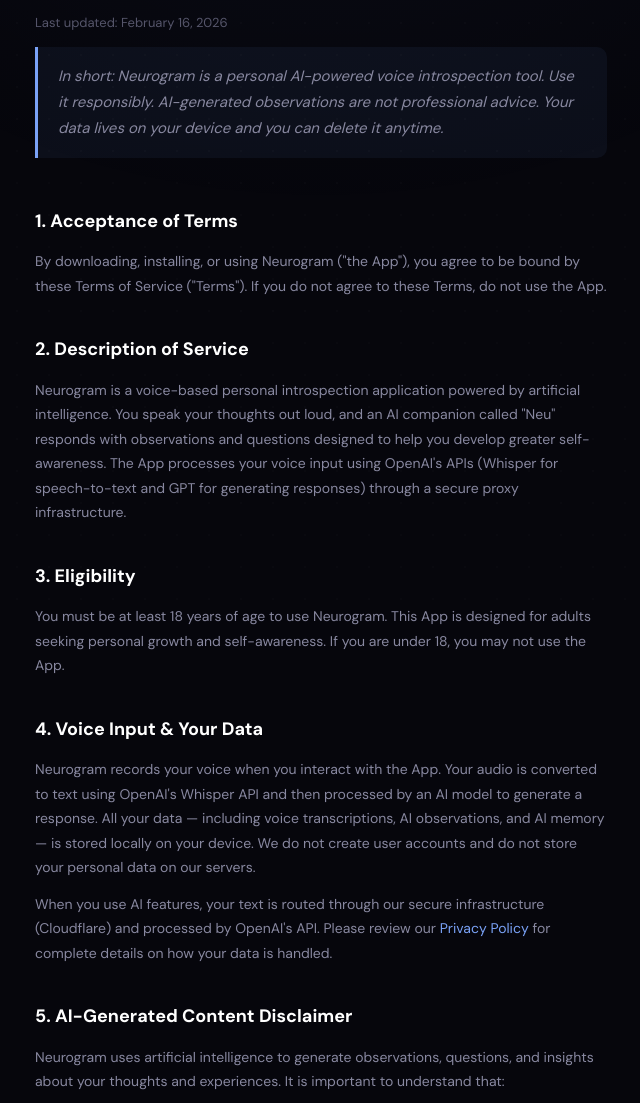
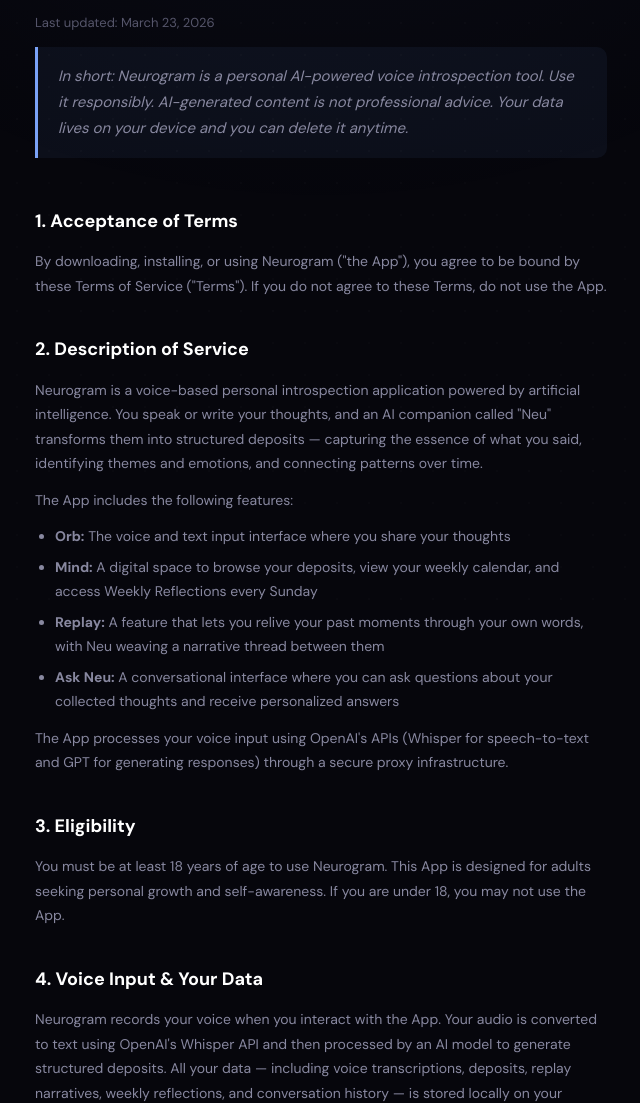
Before and after one commit to digitalCeiEh/neurogram-support, a plain HTML site: page terms-of-service.html in a window 1280 px wide. Shown: the part 185-1288 px from the top of the page, without its empty margins (319-959 px from the left). Drawn offline with Linux system fonts and the light colour scheme.

Commit message:
Update terms-of-service.html

```diff
--- a/terms-of-service.html
+++ b/terms-of-service.html
@@ -153,24 +153,32 @@
     </div>
 
     <h1>Terms of Service</h1>
-    <p class="last-updated">Last updated: February 16, 2026</p>
-    <p class="tldr">In short: Neurogram is a personal AI-powered voice introspection tool. Use it responsibly. AI-generated observations are not professional advice. Your data lives on your device and you can delete it anytime.</p>
+    <p class="last-updated">Last updated: March 23, 2026</p>
+    <p class="tldr">In short: Neurogram is a personal AI-powered voice introspection tool. Use it responsibly. AI-generated content is not professional advice. Your data lives on your device and you can delete it anytime.</p>
 
     <h2>1. Acceptance of Terms</h2>
     <p>By downloading, installing, or using Neurogram ("the App"), you agree to be bound by these Terms of Service ("Terms"). If you do not agree to these Terms, do not use the App.</p>
 
     <h2>2. Description of Service</h2>
-    <p>Neurogram is a voice-based personal introspection application powered by artificial intelligence. You speak your thoughts out loud, and an AI companion called "Neu" responds with observations and questions designed to help you develop greater self-awareness. The App processes your voice input using OpenAI's APIs (Whisper for speech-to-text and GPT for generating responses) through a secure proxy infrastructure.</p>
+    <p>Neurogram is a voice-based personal introspection application powered by artificial intelligence. You speak or write your thoughts, and an AI companion called "Neu" transforms them into structured deposits — capturing the essence of what you said, identifying themes and emotions, and connecting patterns over time.</p>
+    <p>The App includes the following features:</p>
+    <ul>
+        <li><strong>Orb:</strong> The voice and text input interface where you share your thoughts</li>
+        <li><strong>Mind:</strong> A digital space to browse your deposits, view your weekly calendar, and access Weekly Reflections every Sunday</li>
+        <li><strong>Replay:</strong> A feature that lets you relive your past moments through your own words, with Neu weaving a narrative thread between them</li>
+        <li><strong>Ask Neu:</strong> A conversational interface where you can ask questions about your collected thoughts and receive personalized answers</li>
+    </ul>
+    <p>The App processes your voice input using OpenAI's APIs (Whisper for speech-to-text and GPT for generating responses) through a secure proxy infrastructure.</p>
 
     <h2>3. Eligibility</h2>
     <p>You must be at least 18 years of age to use Neurogram. This App is designed for adults seeking personal growth and self-awareness. If you are under 18, you may not use the App.</p>
 
     <h2>4. Voice Input & Your Data</h2>
-    <p>Neurogram records your voice when you interact with the App. Your audio is converted to text using OpenAI's Whisper API and then processed by an AI model to generate a response. All your data — including voice transcriptions, AI observations, and AI memory — is stored locally on your device. We do not create user accounts and do not store your personal data on our servers.</p>
+    <p>Neurogram records your voice when you interact with the App. Your audio is converted to text using OpenAI's Whisper API and then processed by an AI model to generate structured deposits. All your data — including voice transcriptions, deposits, replay narratives, weekly reflections, and conversation history — is stored locally on your device. We do not create user accounts and do not store your personal data on our servers.</p>
     <p>When you use AI features, your text is routed through our secure infrastructure (Cloudflare) and processed by OpenAI's API. Please review our <a href="privacy.html">Privacy Policy</a> for complete details on how your data is handled.</p>
 
     <h2>5. AI-Generated Content Disclaimer</h2>
-    <p>Neurogram uses artificial intelligence to generate observations, questions, and insights about your thoughts and experiences. It is important to understand that:</p>
+    <p>Neurogram uses artificial intelligence to generate deposits, insights, reflections, replay narratives, and answers to your questions. It is important to understand that:</p>
     <ul>
         <li>AI-generated content is not professional advice — it is not a substitute for therapy, counseling, medical advice, or any professional service</li>
         <li>AI responses may be inaccurate, incomplete, or inappropriate in some contexts</li>
@@ -192,18 +200,18 @@
     <ul>
         <li>Subscription prices are displayed in the App before purchase</li>
         <li>Subscriptions automatically renew unless cancelled at least 24 hours before the end of the current period</li>
-        <li>You can manage and cancel subscriptions through your Apple ID settings (Settings → your name → Subscriptions)</li>
+        <li>You can manage and cancel subscriptions through your Apple ID settings (Settings, tap your name, then Subscriptions)</li>
         <li>Refunds are handled by Apple in accordance with their refund policy</li>
     </ul>
 
     <h2>8. Intellectual Property</h2>
-    <p>The Neurogram app, including its design, code, AI prompts, and branding, is the intellectual property of its developer. Your personal content (voice transcriptions, entries, conversations) remains entirely yours.</p>
+    <p>The Neurogram app, including its design, code, AI prompts, and branding, is the intellectual property of its developer. Your personal content (voice transcriptions, deposits, conversations) remains entirely yours.</p>
 
     <h2>9. Limitation of Liability</h2>
     <p>To the maximum extent permitted by applicable law, Neurogram and its developer shall not be liable for any indirect, incidental, special, consequential, or punitive damages, including but not limited to loss of data, loss of profits, or personal harm arising from:</p>
     <ul>
         <li>Your use of or inability to use the App</li>
-        <li>Any AI-generated content, observations, or insights</li>
+        <li>Any AI-generated content, deposits, insights, or reflections</li>
         <li>Loss of locally stored data due to device failure, app deletion, or any other cause</li>
         <li>Unauthorized access to your device</li>
     </ul>
```
